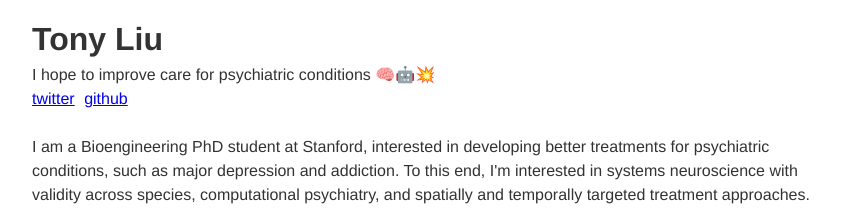
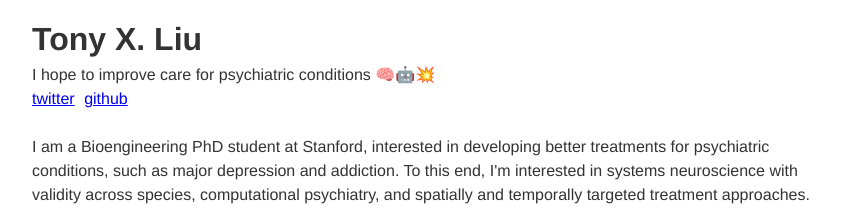
Before and after one commit to txzliu/txzliu.github.io, a Jekyll site: the page index.html, which Jekyll copies as it is, in a window 1280 px wide. Shown: the top 216 px of the page, without its empty margins (208-1056 px from the left). Built offline with Jekyll 4.4.1, drawn with Linux system fonts in a browser that asks for light colours.

```diff
--- a/index.html
+++ b/index.html
@@ -62,7 +62,7 @@ ul {
 <body>
 
 <div id="wrap">
-<h1>Tony Liu</h1>
+<h1>Tony X. Liu</h1>
 <div>I hope to improve care for psychiatric conditions 🧠🤖💥</div>
 <div id="links">
     <a href="https://twitter.com/liutony66">twitter</a>
```
